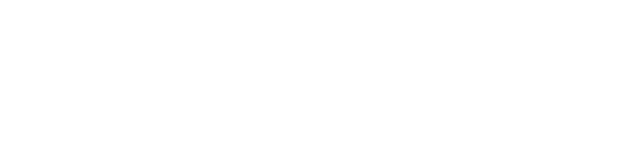
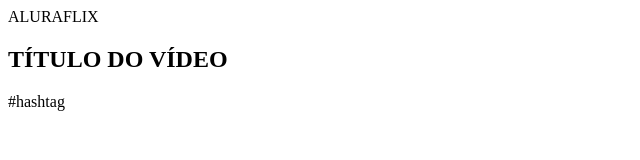
Before and after one commit to luanprof/Aula-Tec-1c, a plain HTML site: page index.html in a window 1280 px wide. Shown: the whole page, without its empty margins (0-640 px from the left). Drawn offline with Linux system fonts and the light colour scheme.

```diff
--- a/index.html
+++ b/index.html
@@ -1,11 +1,21 @@
 <!DOCTYPE html>
-<html lang="en">
+<html lang="pt-BR">
 <head>
     <meta charset="UTF-8">
-    <meta name="viewport" content="width=device-width, initial-scale=1.0">
-    <title>Document</title>
+    <title>ALURAFLIX</title>
 </head>
 <body>
+    <header>ALURAFLIX</header>
 
+    <section>
+        <div>
+            <h1>TÍTULO DO VÍDEO</h1>
+            <p>#hashtag</p>
+        </div>
+        <div>
+            <!-- Inserir o vídeo aqui -->
+        </div>
+
+    </section>
 </body>
 </html>
```
